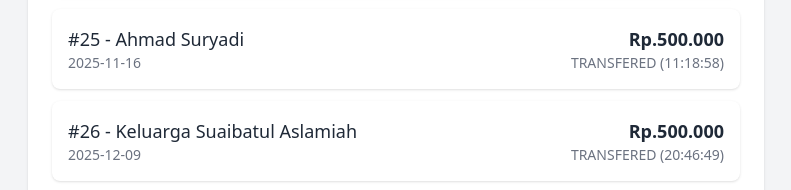
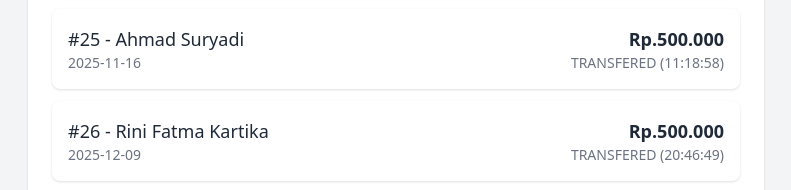
Before and after one commit to attaqwa-umj/renovasi-masjid, a plain HTML site: page index.html in a window 1280 px wide. Shown: the part 2959-3149 px from the top of the page, without its empty margins (244-1035 px from the left). Drawn offline with nearby package versions, Linux system fonts and the light colour scheme.

Commit message:
Update index.html

```diff
--- a/index.html
+++ b/index.html
@@ -196,7 +196,7 @@
             { tanggal: "20251116", nama: "Ahmad Suryadi", jumlah: 500000, transfered: 500000, status: "TRANSFERED (11:18:58)" },
             { tanggal: "20251126", nama: "Hamba Allah", jumlah: 200000, transfered: 200000, status: "TRANSFERED (20:14:41)" },
             { tanggal: "20251127", nama: "Keluarga Suaibatul Aslamiah", jumlah: 30000000, transfered: 30000000, status: "TRANSFERED (13:40:41)" },
-            { tanggal: "20251209", nama: "Keluarga Suaibatul Aslamiah", jumlah: 500000, transfered: 500000, status: "TRANSFERED (20:46:49)" },
+            { tanggal: "20251209", nama: "Rini Fatma Kartika", jumlah: 500000, transfered: 500000, status: "TRANSFERED (20:46:49)" },
         ];
 
         const totalTarget = 376_325_000;
```
